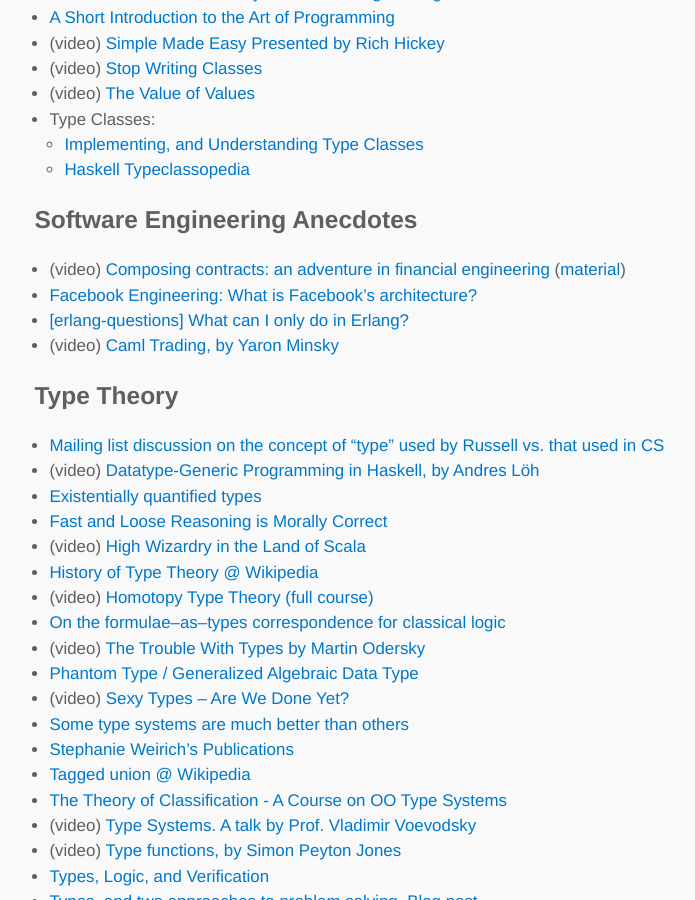
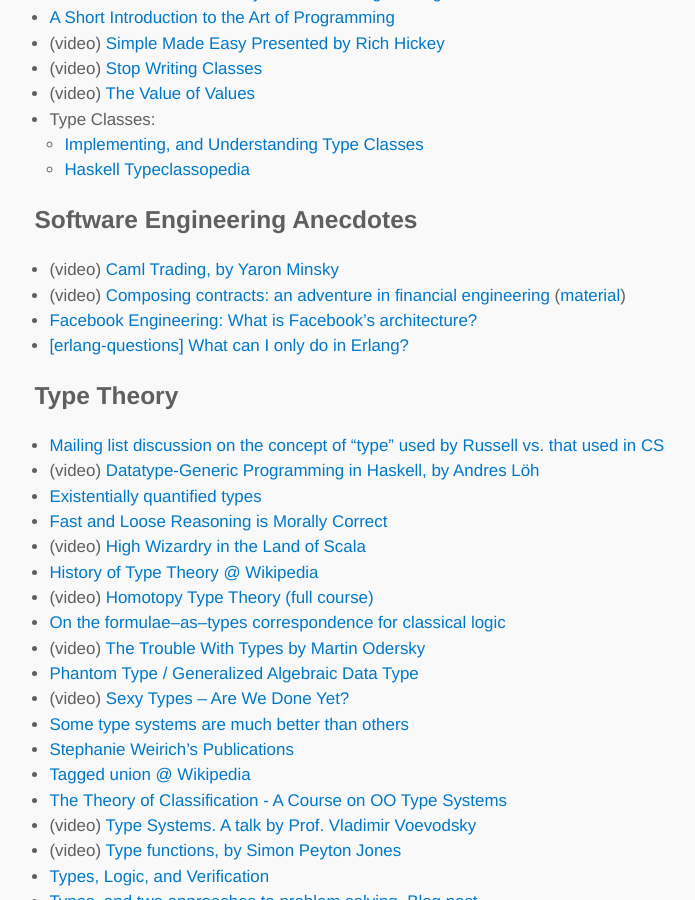
Before and after one commit to lambdatoast/lambdatoast.github.com, a Jekyll site: the page built from cs-resources/index.md, in a window 1280 px wide and 900 px high, scrolled down 7222 px. Shown: the whole window, without its empty margins (200-895 px from the left). Built offline with Jekyll 4.4.1, drawn with Linux system fonts in a browser that asks for light colours.

Commit message:
Reoder item.

```diff
--- a/cs-resources/index.md
+++ b/cs-resources/index.md
@@ -260,10 +260,10 @@
     + [Haskell Typeclassopedia](http://www.haskell.org/haskellwiki/Typeclassopedia)
 
 ## Software Engineering Anecdotes
+  - (video) [Caml Trading, by Yaron Minsky](http://vimeo.com/14317442)
   - (video) [Composing contracts: an adventure in financial engineering](http://ulf.wiger.net/weblog/2008/02/29/simon-peyton-jones-composing-contracts-an-adventure-in-financial-engineering/) ([material](http://research.microsoft.com/en-us/um/people/simonpj/papers/financial-contracts/contracts-icfp.htm))
   - [Facebook Engineering: What is Facebook's architecture?](http://getprismatic.com/story/1408093361209?comment-id=22535566673427&share=MTk5Nw.MTQwODA5MzM2MTIwOQ.GdjiKbXF29UTKMmMMwc-h5tsMxQ)
   - [[erlang-questions] What can I only do in Erlang?](http://erlang.org/pipermail/erlang-questions/2014-November/081570.html)
-  - (video) [Caml Trading, by Yaron Minsky](http://vimeo.com/14317442)
 
 ## Type Theory
   - [Mailing list discussion on the concept of "type" used by Russell vs. that used in CS](http://lists.seas.upenn.edu/pipermail/types-list/2014/001745.html)
```
